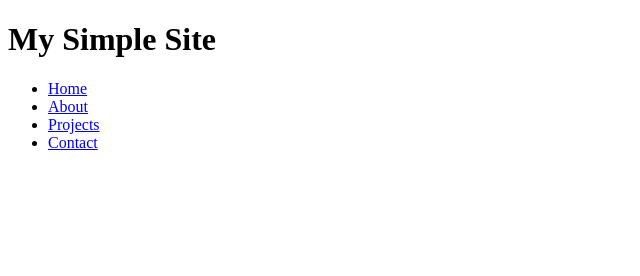
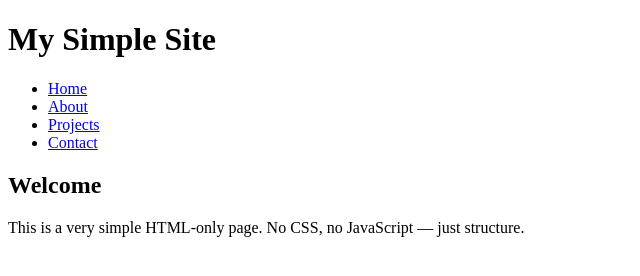
Before and after one commit to niva751/git-project, a plain HTML site: page index.html in a window 1280 px wide. Shown: the whole page, without its empty margins (0-640 px from the left). Drawn offline with Linux system fonts and the light colour scheme.

Commit message:
hero section on index page

```diff
--- a/index.html
+++ b/index.html
@@ -18,6 +18,12 @@
     </nav>
   </header>
 
+    <!-- Home / Hero -->
+  <section id="home">
+    <h2>Welcome</h2>
+    <p>This is a very simple HTML-only page. No CSS, no JavaScript — just structure.</p>
+  </section>
+
 
 
 </body>
```
